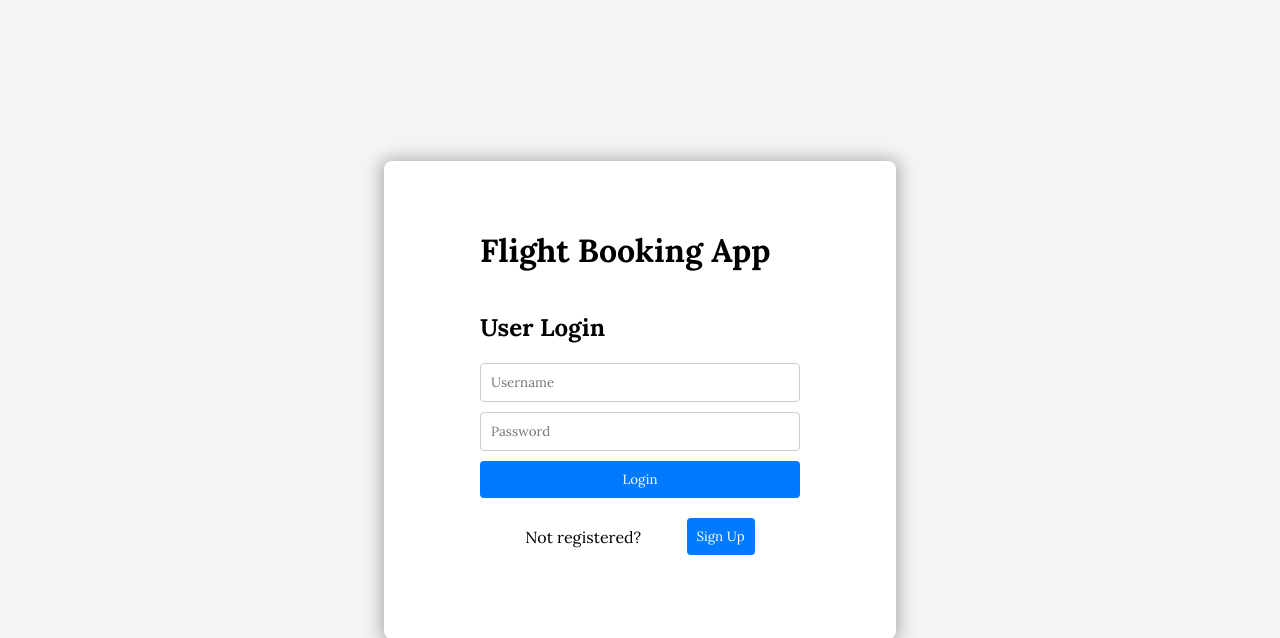
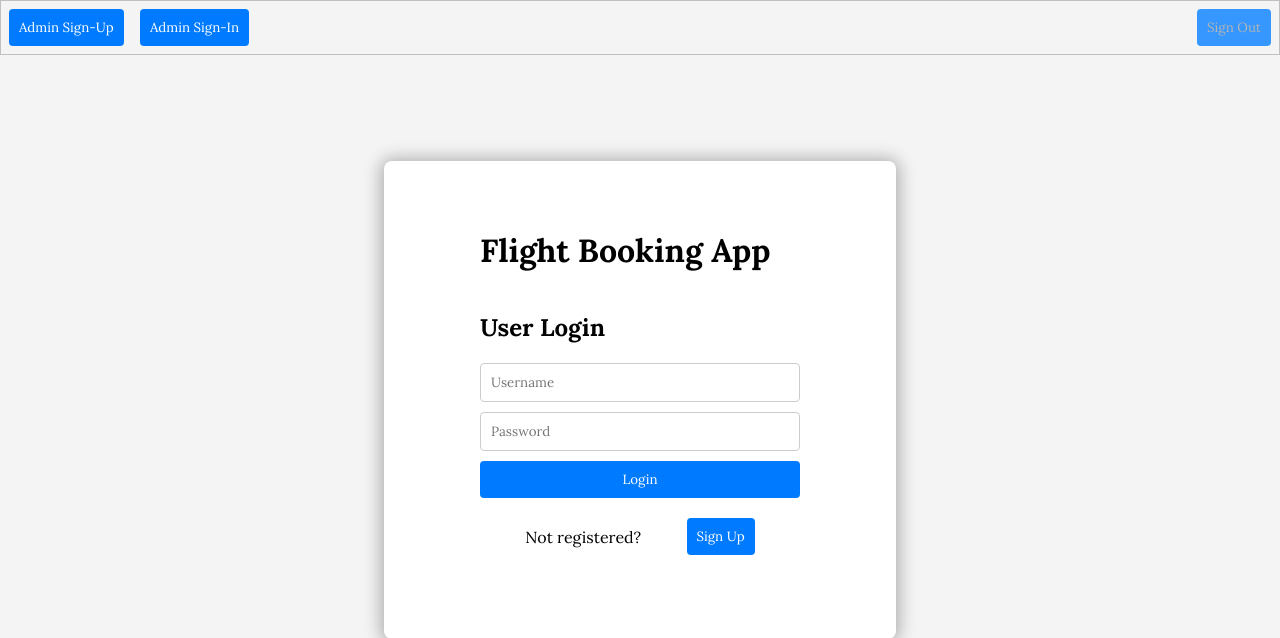
Before and after one commit to njulka17/AirConnect, a Flask app: page / in a window 1280 px wide. Shown: the top 638 px of the page. Run offline with Flask 3, Linux system fonts and the light colour scheme.

Commit message:
Update website UI

```diff
--- a/app.py
+++ b/app.py
@@ -134,6 +134,18 @@ def admin_login():
     return jsonify({'access_token': access_token}), 200
 
 
+@api_blueprint.route('/admin/signup', methods=['POST'])
+def admin_signup():
+    data = request.get_json()
+    hashed_password = generate_password_hash(data['password'])
+
+    new_user = User(username=data['username'], password=hashed_password, email=data['email'], role='admin')
+    db.session.add(new_user)
+    db.session.commit()
+
+    return jsonify({'message': 'Admin created successfully'}), 201
+
+
 # Add Flights
 @api_blueprint.route('/admin/flights', methods=['POST'])
 @jwt_required()
@@ -183,7 +195,6 @@ def view_bookings():
 
     query = (db.session
              .query(Booking, User, Flight)
-             .join(User, Booking.user_id == User.id)
              .join(Flight, Booking.flight_id == Flight.id)
              )
 
@@ -192,6 +203,7 @@ def view_bookings():
 
     if flight_name:
         query = query.filter(Flight.flight_name == flight_name)
+
     if date:
         query = query.filter(db.func.date(Flight.departure_time) == date)
 
--- /dev/null
+++ b/requirements.txt
@@ -0,0 +1,4 @@
+flask
+flask-sqlalchemy
+flask_jwt_extended
+python-dotenv
--- a/static/css/styles.css
+++ b/static/css/styles.css
@@ -72,3 +72,24 @@ button:hover {
 .hidden {
     display: none;
 }
+.p-abs {
+	position: absolute;
+}
+.mar-l-1-5-rem {
+	margin-left: 1.5rem;
+}
+
+#adminAuth {
+	min-width: 15rem;
+	justify-content: space-between;
+}
+
+#navbar {
+    display: flex;
+    flex-direction: row;
+    justify-content: space-between;
+    align-items: center;
+    flex-wrap: nowrap;
+    padding: 0.5rem;
+    border: solid 1px #c0c0c0;
+}
--- a/static/js/index.js
+++ b/static/js/index.js
@@ -3,6 +3,26 @@ function showSection(sectionId) {
         section.classList.add('hidden');
     });
     document.getElementById(sectionId).classList.remove('hidden');
+}
+
+function enableButton(btn) {
+	btn.disabled = false;
+	btn.style.backgroundColor = '#007bff';
+	btn.style.color = 'white';
+}
+
+function disableButton(btn) {
+	btn.disabled = true;
+	btn.style.backgroundColor = '#3597ff';
+	btn.style.color = '#b4b4b4';
+}
+
+function removeDisplay(ele) {
+	ele.classList.add('hidden');
+}
+
+function showDisplay(ele) {
+	ele.classList.remove('hidden');
 }
 
 // User Signup
@@ -44,12 +64,76 @@ document.getElementById('loginForm').addEventListener('submit', function(event)
     .then(response => response.json())
     .then(data => {
         localStorage.setItem('access_token', data.access_token);
+        localStorage.setItem('last_login', new Date());
+        localStorage.setItem('role', 'user');
         showSection('flights');
     })
     .catch(error => console.error('Error:', error));
+
+    enableButton(document.getElementById('signOut'));
+    removeDisplay(document.getElementById('userSignIn'));
+    removeDisplay(document.getElementById('userSignUp'));
+    removeDisplay(document.getElementById('adminSignIn'));
+    removeDisplay(document.getElementById('adminSignUp'));
+    showDisplay(document.getElementById('bookFlight'));
 });
 
 document.getElementById('signupRedirect').addEventListener('click', () => { showSection('signup'); })
+document.getElementById('adminSignupRedirect').addEventListener('click', () => { showSection('admin-signup'); })
+document.getElementById('adminLoginRedirect').addEventListener('click', () => { showSection('admin-login'); })
+
+document.getElementById('signOut').addEventListener('click', () => {
+	localStorage.setItem('access_token', null);
+	localStorage.setItem('last_login', null);
+	localStorage.setItem('role', null);
+
+	document.querySelectorAll('input').forEach((inputEle) => {inputEle.value = ''});
+	showSection('login');
+
+	enableButton(document.getElementById('adminSignIn'));
+	enableButton(document.getElementById('adminSignUp'));
+	disableButton(document.getElementById('signOut'));
+
+	removeDisplay(document.getElementById('addFlight'));
+	removeDisplay(document.getElementById('viewBooking'));
+	removeDisplay(document.getElementById('bookFlight'));
+	removeDisplay(document.getElementById('searchFlight'));
+
+	showDisplay(document.getElementById('adminSignIn'));
+	showDisplay(document.getElementById('adminSignUp'));
+})
+
+document.getElementById('adminSignIn').addEventListener('click', () => {
+	showSection('admin-login');
+	removeDisplay(document.getElementById('adminSignIn'));
+	removeDisplay(document.getElementById('adminSignUp'));
+	showDisplay(document.getElementById('userSignIn'));
+	showDisplay(document.getElementById('userSignUp'));
+})
+
+document.getElementById('adminSignUp').addEventListener('click', () => {
+	showSection('admin-signup');
+	removeDisplay(document.getElementById('adminSignIn'));
+	removeDisplay(document.getElementById('adminSignUp'));
+	showDisplay(document.getElementById('userSignIn'));
+	showDisplay(document.getElementById('userSignUp'));
+})
+
+document.getElementById('userSignIn').addEventListener('click', () => {
+	showSection('login');
+	showDisplay(document.getElementById('adminSignIn'));
+	showDisplay(document.getElementById('adminSignUp'));
+	removeDisplay(document.getElementById('userSignIn'));
+	removeDisplay(document.getElementById('userSignUp'));
+})
+
+document.getElementById('userSignUp').addEventListener('click', () => {
+	showSection('signup');
+	showDisplay(document.getElementById('adminSignIn'));
+	showDisplay(document.getElementById('adminSignUp'));
+	removeDisplay(document.getElementById('userSignIn'));
+	removeDisplay(document.getElementById('userSignUp'));
+})
 
 // Search Flights
 document.getElementById('searchForm').addEventListener('submit', function(event) {
@@ -82,6 +166,12 @@ document.getElementById('searchForm').addEventListener('submit', function(event)
     .catch(error => console.error('Error:', error));
 });
 
+document.getElementById('searchFlight').addEventListener('click', () => {
+	showSection('flights');
+	removeDisplay(document.getElementById('searchFlight'));
+	showDisplay(document.getElementById('bookFlight'));
+})
+
 // Book Tickets
 document.getElementById('bookingForm').addEventListener('submit', function(event) {
     event.preventDefault();
@@ -101,6 +191,12 @@ document.getElementById('bookingForm').addEventListener('submit', function(event
     .catch(error => console.error('Error:', error));
 });
 
+document.getElementById('bookFlight').addEventListener('click', () => {
+	showSection('bookTickets');
+	removeDisplay(document.getElementById('bookFlight'));
+	showDisplay(document.getElementById('searchFlight'));
+});
+
 // Admin Login
 document.getElementById('adminLoginForm').addEventListener('submit', function(event) {
     event.preventDefault();
@@ -117,7 +213,37 @@ document.getElementById('adminLoginForm').addEventListener('submit', function(ev
     .then(response => response.json())
     .then(data => {
         localStorage.setItem('access_token', data.access_token);
-        showSection('addFlights');
+        localStorage.setItem('last_login', new Date());
+        localStorage.setItem('role', 'admin')
+        showSection('viewBookings');
+    })
+    .catch(error => console.error('Error:', error));
+
+    enableButton(document.getElementById('signOut'));
+    removeDisplay(document.getElementById('adminSignUp'));
+    removeDisplay(document.getElementById('adminSignIn'));
+    removeDisplay(document.getElementById('userSignIn'));
+    removeDisplay(document.getElementById('userSignUp'));
+    showDisplay(document.getElementById('addFlight'));
+});
+
+// Admin Signup
+document.getElementById('adminSignupForm').addEventListener('submit', function(event) {
+    event.preventDefault();
+    const username = document.getElementById('adminSignupUsername').value;
+    const email = document.getElementById('adminSignupEmail').value;
+    const password = document.getElementById('adminSignupPassword').value;
+
+    fetch('/api/admin/signup', {
+        method: 'POST',
+        headers: {
+            'Content-Type': 'application/json'
+        },
+        body: JSON.stringify({ username, email, password })
+    })
+    .then(response => response.json())
+    .then(data => {
+        showSection('login');
     })
     .catch(error => console.error('Error:', error));
 });
@@ -145,6 +271,12 @@ document.getElementById('addFlightForm').addEventListener('submit', function(eve
     .then(data => alert('Flight added successfully!'))
     .catch(error => console.error('Error:', error));
 });
+
+document.getElementById('addFlight').addEventListener('click', () => {
+	showSection('addFlights');
+	showDisplay(document.getElementById('viewBooking'));
+	removeDisplay(document.getElementById('addFlight'));
+})
 
 // View Bookings
 document.getElementById('viewBookingsForm').addEventListener('submit', function(event) {
@@ -178,9 +310,38 @@ document.getElementById('viewBookingsForm').addEventListener('submit', function(
     .catch(error => console.error('Error:', error));
 });
 
+document.getElementById('viewBooking').addEventListener('click', () => {
+	showSection('viewBookings');
+	removeDisplay(document.getElementById('viewBooking'));
+	showDisplay(document.getElementById('addFlight'));
+})
 
-if (localStorage.getItem('access_token') === null) {
+
+if (localStorage.getItem('access_token') === null || localStorage.getItem('access_token') === 'null') {
 	showSection('login');
+	disableButton(document.getElementById('signOut'));
 } else {
-	showSection('flights');
+	if (new Date() - localStorage.getItem('last_login') > 86400) {
+		localStorage.setItem('access_token', null);
+		localStorage.setItem('last_login', null);
+		localStorage.setItem('role', null);
+		showSection('login');
+		disableButton(document.getElementById('signOut'));
+	}
+	if (localStorage.getItem('role') === 'admin') {
+		showSection('viewBookings');
+	    removeDisplay(document.getElementById('adminSignUp'));
+	    removeDisplay(document.getElementById('adminSignIn'));
+	    removeDisplay(document.getElementById('userSignIn'));
+	    removeDisplay(document.getElementById('userSignUp'));
+	    showDisplay(document.getElementById('addFlight'));
+	} else {
+		showSection('flights');
+	    removeDisplay(document.getElementById('adminSignUp'));
+	    removeDisplay(document.getElementById('adminSignIn'));
+	    removeDisplay(document.getElementById('userSignIn'));
+	    removeDisplay(document.getElementById('userSignUp'));
+	    showDisplay(document.getElementById('bookFlight'));
+	}
+	enableButton(document.getElementById('signOut'));
 }
--- a/templates/base.html
+++ b/templates/base.html
@@ -3,13 +3,26 @@
 <head>
     <meta charset="UTF-8">
     <meta name="viewport" content="width=device-width, initial-scale=1.0">
-    <title>Flight Booking App</title>
+    <title>AirConnect</title>
     <link rel="preconnect" href="https://fonts.googleapis.com">
     <link rel="preconnect" href="https://fonts.gstatic.com" crossorigin>
     <link href="https://fonts.googleapis.com/css2?family=Lora:ital,wght@0,400..700;1,400..700&display=swap" rel="stylesheet">
     <link rel="stylesheet" href="/static/css/styles.css">
 </head>
 <body>
+    <div id="navbar" class="p-abs w-fill">
+        <div id="adminAuth" class="flex-r">
+            <button id="adminSignUp" type="button" class="">Admin Sign-Up</button>
+            <button id="adminSignIn" type="button" class="">Admin Sign-In</button>
+            <button id="userSignIn" type="button" class="hidden">User Sign-In</button>
+            <button id="userSignUp" type="button" class="hidden">User Sign-Up</button>
+            <button id="addFlight" type="button" class="hidden">Add Flight</button>
+            <button id="viewBooking" type="button" class="hidden">View Bookings</button>
+            <button id="bookFlight" type="button" class="hidden">Book Flight</button>
+            <button id="searchFlight" type="button" class="hidden">Search Flight</button>
+        </div>
+        <button id="signOut" type="button">Sign Out</button>
+    </div>
     <div class="container flex-c">
         <h1>Flight Booking App</h1>
 
@@ -60,12 +73,30 @@
             </form>
         </div>
 
-        <div id="admin" class="hidden section flex-c">
+        <div id="admin-login" class="hidden section flex-c">
             <h2>Admin Login</h2>
             <form id="adminLoginForm">
                 <input type="text" id="adminLoginUsername" placeholder="Username" required>
                 <input type="password" id="adminLoginPassword" placeholder="Password" required>
-                <button type="submit">Login</button>
+                <button type="submit">Login</button><br>
+                <div class="flex-r center w-fill space-evenly">
+                    Not registered?
+                    <button id="adminSignupRedirect" type="button">Sign Up</button>
+                </div>
+            </form>
+        </div>
+
+        <div id="admin-signup" class="section flex-c">
+            <h2>Admin Signup</h2>
+            <form id="adminSignupForm" class="flex-c">
+                <input type="text" id="adminSignupUsername" placeholder="Username" required>
+                <input type="email" id="adminSignupEmail" placeholder="Email" required>
+                <input type="password" id="adminSignupPassword" placeholder="Password" required>
+                <button type="submit">Sign Up</button><br>
+                <div class="flex-r center w-fill space-evenly">
+                    Already signed-up?
+                    <button id="adminLoginRedirect" type="button">Sign In</button>
+                </div>
             </form>
         </div>
 
```
